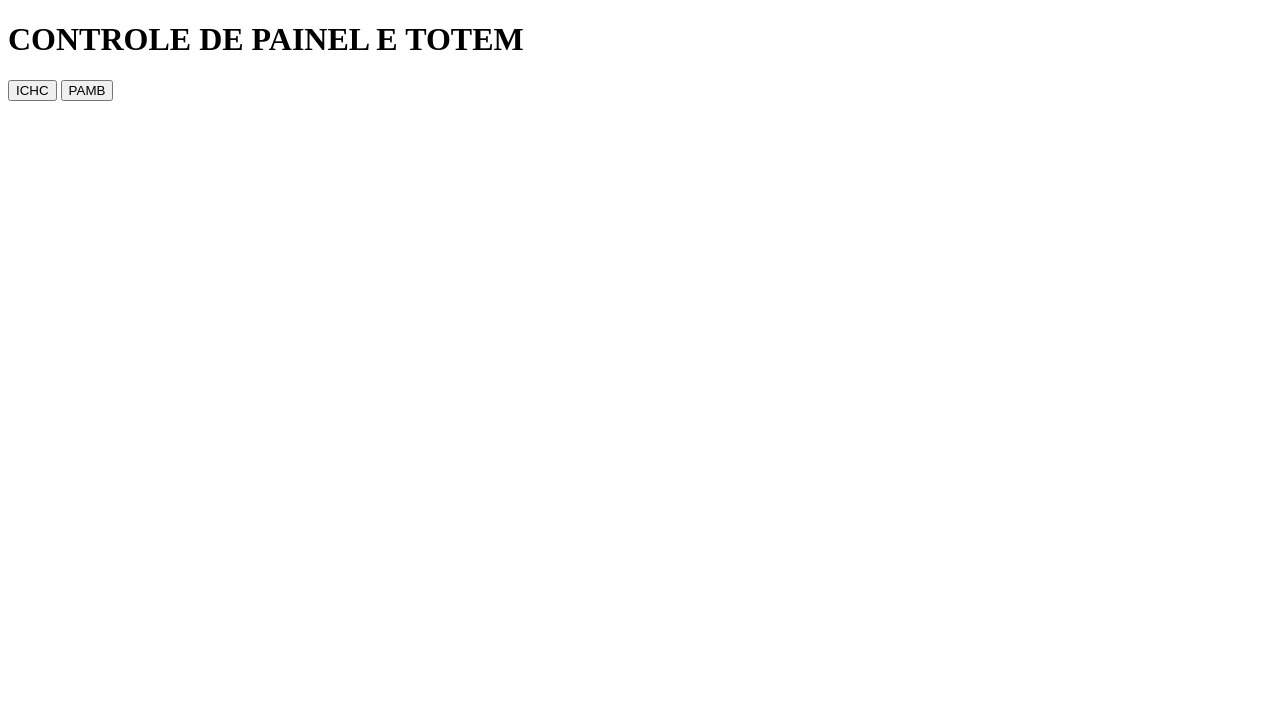
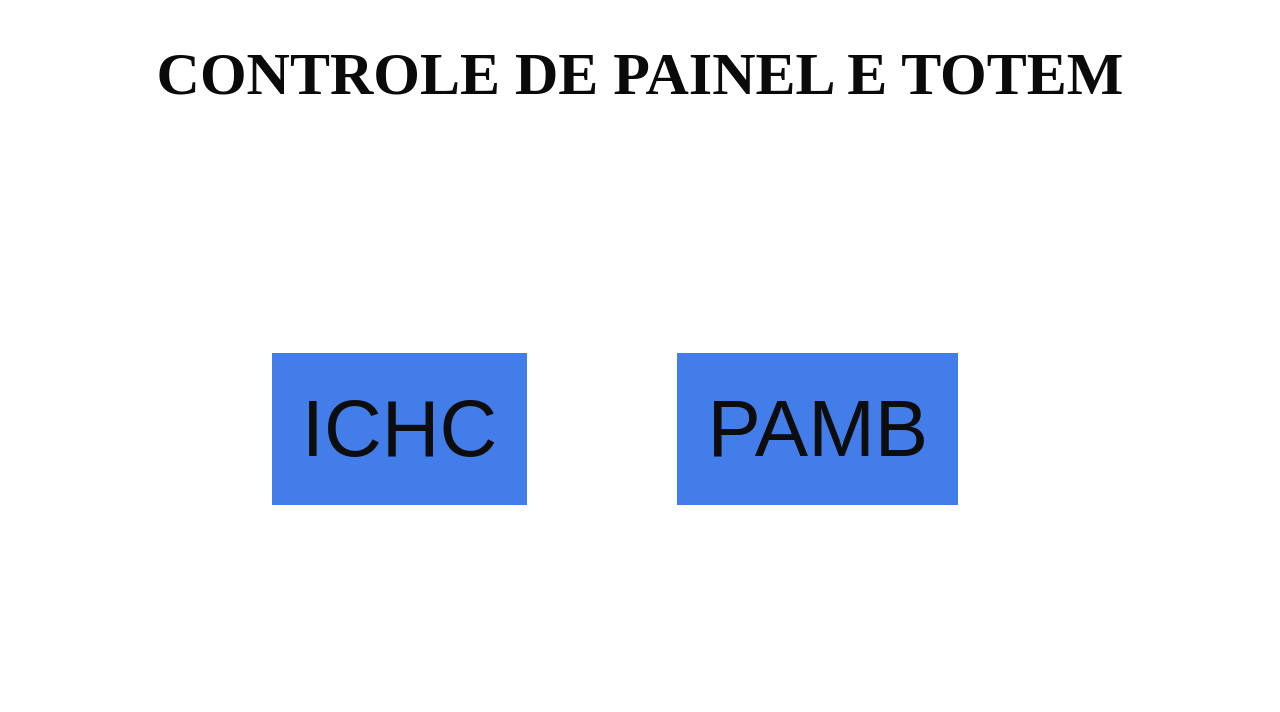
Before and after one commit to mastermystic07/Projeto_painel, a plain HTML site: page index.html in a window 1280 px wide. Drawn offline with Linux system fonts and the light colour scheme.

Commit message:
atualizando projeto

```diff
--- a/index.html
+++ b/index.html
@@ -6,11 +6,18 @@
 	<meta name="viewport" content="width=device-width, initial-scale=1.0">
 	<title>Painel</title>
 </head>
+<div class="Título">
 <h1>CONTROLE DE PAINEL E TOTEM</h1>
+</div>
 
 <body>
-	<button> ICHC </button>
-	<button> PAMB </button>
+	<div class="botoes">
+
+
+			<button> ICHC </button>
+			<button> PAMB </button>
+		</div>
+
 
 </body>
 </html>
--- a/styles.css
+++ b/styles.css
@@ -1,8 +1,27 @@
-button background-color: #4CAF50; /* Green */
-  border: true;
-  color: white;
-  padding: 30px 32px;
+button {
+
+background-color: #427de9; /* Green */
+  border: none;
+  color: rgb(13, 13, 14);
+  padding: 30px 30px;
   text-align: center;
   text-decoration: none;
   display: inline-block;
-  font-size: 16px;
+  font-size: 80px;
+
+}
+
+.Título {
+  text-align: center;
+  font-size: 30px;
+  color: #0a0a0a;
+  margin-top: 20px;
+}
+.botoes {
+  display: flex;
+  justify-content: center;
+  align-items: center;
+  height: 70vh;
+  gap:150px;
+  margin-right: 50px;
+}
```
Also changed, not shown: pamb.html (added, +11 -0 lines), ichc.html (added).
